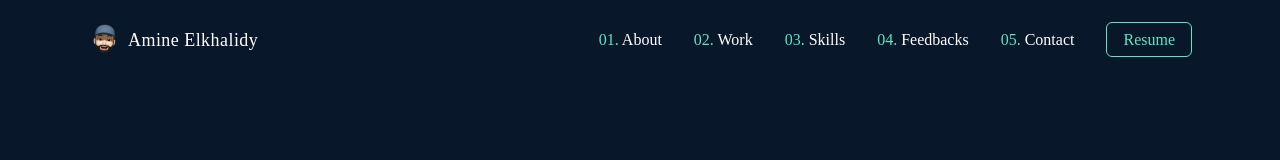
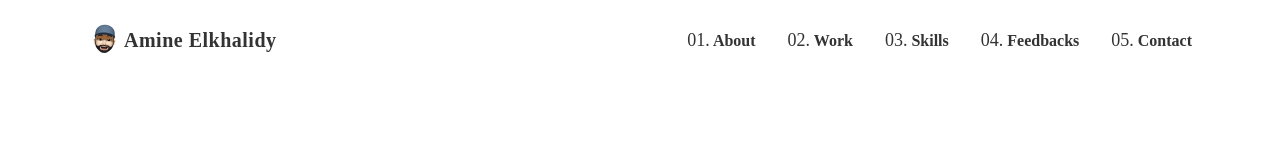
Before and after one commit to AmineElkhalidy/Portfolio, a React (Vite) app: page / in a window 1280 px wide. Shown: the top 160 px of the page. Built offline with nearby package versions, Linux system fonts and the light colour scheme; a web font is replaced by a local one.

Commit message:
Navbar changes

```diff
--- a/src/components/Navbar.jsx
+++ b/src/components/Navbar.jsx
@@ -20,7 +20,7 @@ const Navbar = () => {
   return (
     <nav className="nav">
       <a
-        className="flex items-center space-x-2 text-lg font-nav font-medium tracking-wide duration-300 text-white hover:text-secondary"
+        className="flex items-center space-x-1 font-nav font-bold tracking-wide duration-300 text-black md:text-xl hover:text-grey-300"
         href="#"
       >
         <img className="h-[2rem]" src={Avatar} alt="Avatar" />
@@ -41,7 +41,7 @@ const Navbar = () => {
                 href="#about"
                 onClick={() => setOpen(false)}
               >
-                <span className="text-secondary">01.</span> About
+                <span className="font-normal">01.</span> About
               </a>
             </li>
 
@@ -51,7 +51,7 @@ const Navbar = () => {
                 href="#work"
                 onClick={() => setOpen(false)}
               >
-                <span className="text-secondary">02.</span> Work
+                <span className="font-normal">02.</span> Work
               </a>
             </li>
 
@@ -61,7 +61,7 @@ const Navbar = () => {
                 href="#skills"
                 onClick={() => setOpen(false)}
               >
-                <span className="text-secondary">03.</span> Skills
+                <span className="font-normal">03.</span> Skills
               </a>
             </li>
 
@@ -71,7 +71,7 @@ const Navbar = () => {
                 href="#feedbacks"
                 onClick={() => setOpen(false)}
               >
-                <span className="text-secondary">04.</span> Feedbacks
+                <span className="font-normal">04.</span> Feedbacks
               </a>
             </li>
 
@@ -81,13 +81,13 @@ const Navbar = () => {
                 href="#contact"
                 onClick={() => setOpen(false)}
               >
-                <span className="text-secondary">05.</span> Contact
+                <span className="font-normal">05.</span> Contact
               </a>
             </li>
 
             <li className="mt-3">
               <a
-                className="font-nav text-lg text-secondary duration-300 py-3 px-6 border border-secondary rounded-md hover:bg-secondary/20"
+                className="font-nav font-medium bg-black-900 text-lg text-white duration-300 py-3 px-6 border hover:bg-transparent hover:text-black-900 hover:border-black-900"
                 href={Cv}
                 download="Amine Elkhalidy"
                 rel="noopener noreferrer"
@@ -102,7 +102,7 @@ const Navbar = () => {
             className="inline-block absolute top-6 right-8 cursor-pointer hover:text-secondary transition-colors duration-300"
             onClick={() => setOpen(false)}
           >
-            <AiOutlineClose size={28} />
+            <AiOutlineClose className="w-6 h-6" />
           </div>
         </motion.div>
       ) : (
@@ -110,7 +110,7 @@ const Navbar = () => {
           className="nav__toggle"
           onClick={() => setOpen((prevState) => !prevState)}
         >
-          <BiMenuAltRight size={40} />
+          <BiMenuAltRight className="w-8 h-8" />
         </div>
       )}
 
@@ -122,50 +122,51 @@ const Navbar = () => {
         <ul className="flex gap-8">
           <li>
             <a
-              className="font-nav text-md duration-300 hover:text-secondary"
+              className="font-nav font-semibold text-md duration-300 hover:text-secondary"
               href="#about"
             >
-              <span className="text-secondary">01.</span> About
+              <span className="text-lg font-normal">01.</span> About
             </a>
           </li>
 
           <li>
             <a
-              className="font-nav text-md duration-300 hover:text-secondary"
+              className="font-nav font-semibold text-md duration-300 hover:text-secondary"
               href="#work"
             >
-              <span className="text-secondary">02.</span> Work
+              <span className="text-lg font-normal">02.</span> Work
             </a>
           </li>
 
           <li>
             <a
-              className="font-nav text-md duration-300 hover:text-secondary"
+              className="font-nav font-semibold text-md duration-300 hover:text-secondary"
               href="#skills"
             >
-              <span className="text-secondary">03.</span> Skills
+              <span className="text-lg font-normal">03.</span> Skills
             </a>
           </li>
 
           <li>
             <a
-              className="font-nav text-md duration-300 hover:text-secondary"
+              className="font-nav font-semibold text-md duration-300 hover:text-secondary"
               href="#feedbacks"
             >
-              <span className="text-secondary">04.</span> Feedbacks
+              <span className="text-lg font-normal">04.</span> Feedbacks
             </a>
           </li>
 
           <li>
             <a
-              className="font-nav text-md duration-300 hover:text-secondary"
+              className="font-nav font-semibold text-md duration-300 hover:text-secondary"
               href="#contact"
             >
-              <span className="text-secondary">05.</span> Contact
+              <span className="text-lg font-normal">05.</span> Contact
             </a>
           </li>
 
-          <li>
+          {/* You have to place it to hero section */}
+          {/* <li>
             <a
               className="font-nav text-md text-secondary duration-300 py-2 px-4 border border-secondary rounded-md hover:bg-secondary/20"
               href={Cv}
@@ -174,7 +175,7 @@ const Navbar = () => {
             >
               Resume
             </a>
-          </li>
+          </li> */}
         </ul>
       </motion.div>
     </nav>
--- a/src/index.css
+++ b/src/index.css
@@ -10,11 +10,11 @@
 }
 
 body {
-  @apply bg-primary text-white font-body;
+  @apply bg-white text-black-400 font-body;
 }
 
 .header {
-  @apply w-full bg-primary fixed top-0 left-0 z-50 duration-300;
+  @apply bg-white w-full fixed top-0 left-0 z-50 duration-300;
 }
 
 .nav {
@@ -22,17 +22,17 @@ body {
 }
 
 .nav__toggle {
-  @apply inline-block cursor-pointer hover:text-secondary transition-colors duration-300 md:hidden;
+  @apply inline-block cursor-pointer hover:text-grey-300 duration-300 md:hidden;
 }
 
 .nav__menu {
-  @apply fixed top-0 right-0 z-50 w-[80%] bg-primary border-l-2 h-screen flex flex-col justify-center items-center bg-opacity-50 backdrop-blur-xl drop-shadow-md md:hidden;
+  @apply fixed top-0 right-0 z-50 w-[80%] border-l-2 h-screen flex flex-col justify-center items-center bg-opacity-50 backdrop-blur-xl drop-shadow-md md:hidden;
 }
 
 .nav__list {
-  @apply flex flex-col gap-8;
+  @apply flex flex-col justify-center items-center gap-8;
 }
 
 .nav__link {
-  @apply font-nav text-lg transition-colors duration-300 hover:text-secondary;
+  @apply font-nav text-lg font-medium text-black-400 hover:text-grey-300 duration-300;
 }
--- a/src/sections/Header.jsx
+++ b/src/sections/Header.jsx
@@ -23,9 +23,7 @@ const Header = () => {
   }, [window]);
 
   return (
-    <header
-      className={`header bg-[#272b44] ${headerShadow ? "shadow-xl" : ""}`}
-    >
+    <header className={`header ${headerShadow ? "shadow-xl" : ""}`}>
       <Navbar />
     </header>
   );
--- a/tailwind.config.cjs
+++ b/tailwind.config.cjs
@@ -4,8 +4,30 @@ module.exports = {
   theme: {
     extend: {
       colors: {
-        primary: "#09172a",
-        secondary: "#5ae6c4",
+        // primary: "#09172a",
+        // secondary: "#5ae6c4",
+        black: {
+          100: "#cccccc",
+          200: "#999999",
+          300: "#666666",
+          400: "#333333",
+          500: "#000000",
+          600: "#000000",
+          700: "#000000",
+          800: "#000000",
+          900: "#000000",
+        },
+        grey: {
+          100: "#d6d6d6",
+          200: "#adadad",
+          300: "#858585",
+          400: "#5c5c5c",
+          500: "#333333",
+          600: "#292929",
+          700: "#1f1f1f",
+          800: "#141414",
+          900: "#0a0a0a",
+        },
       },
       fontFamily: {
         body: ["Poppins", "sans-serif"],
```
